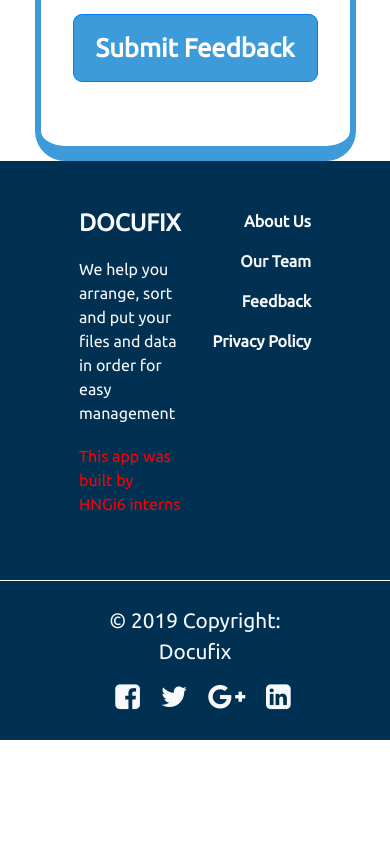
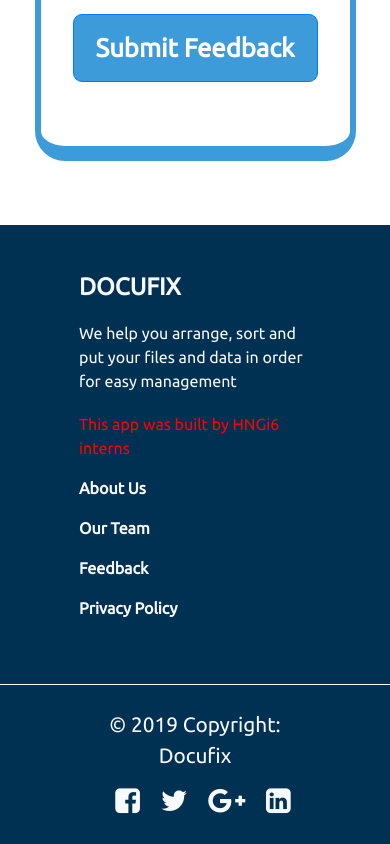
Before and after one commit to MarvellousUbani/feedback-page, a plain HTML site: page index.html in a window 390 px wide. Shown: the part 776-1620 px from the top of the page. Before the commit the page ends 1516 px from the top, so only its background shows below. Drawn offline with nearby package versions, Linux system fonts and the light colour scheme; a web font is replaced by a local one.

Commit message:
more changes

```diff
--- a/index.html
+++ b/index.html
@@ -111,6 +111,15 @@
         .feedback-form{
             max-width: 100%;
             padding: 4rem 2rem;
+            margin-bottom: 4rem;
+        }
+
+        .footer-info-row{
+          flex-direction: column;
+        }
+
+        .footer-info-row .col{
+          text-align: left !important;
         }
     }
 
@@ -190,11 +199,11 @@
                 <p class="footer-help-info">We help you arrange, sort and put your files and data in order for easy management</p>
                 <p class="text-red">This app was built by HNGi6 interns</p>
             </div>
-            <div class="col">
-                 <p class="text-right"><a href="about.html" class="font-weight-bold text-light ">About Us</a></p>
-                  <p class="text-right"><a href="team.html" class="font-weight-bold text-light">Our Team</a></p>
-                   <p class="text-right"><a href="feedback.html" class="font-weight-bold text-light">Feedback</a></p>
-                    <p class="text-right"><a href="privacy.html" class="font-weight-bold text-light">Privacy Policy</a></p>
+            <div class="col text-right">
+                 <p><a href="about.html" class="font-weight-bold text-light ">About Us</a></p>
+                  <p><a href="team.html" class="font-weight-bold text-light">Our Team</a></p>
+                   <p><a href="feedback.html" class="font-weight-bold text-light">Feedback</a></p>
+                    <p><a href="privacy.html" class="font-weight-bold text-light">Privacy Policy</a></p>
             </div>
     </div>
 
```
